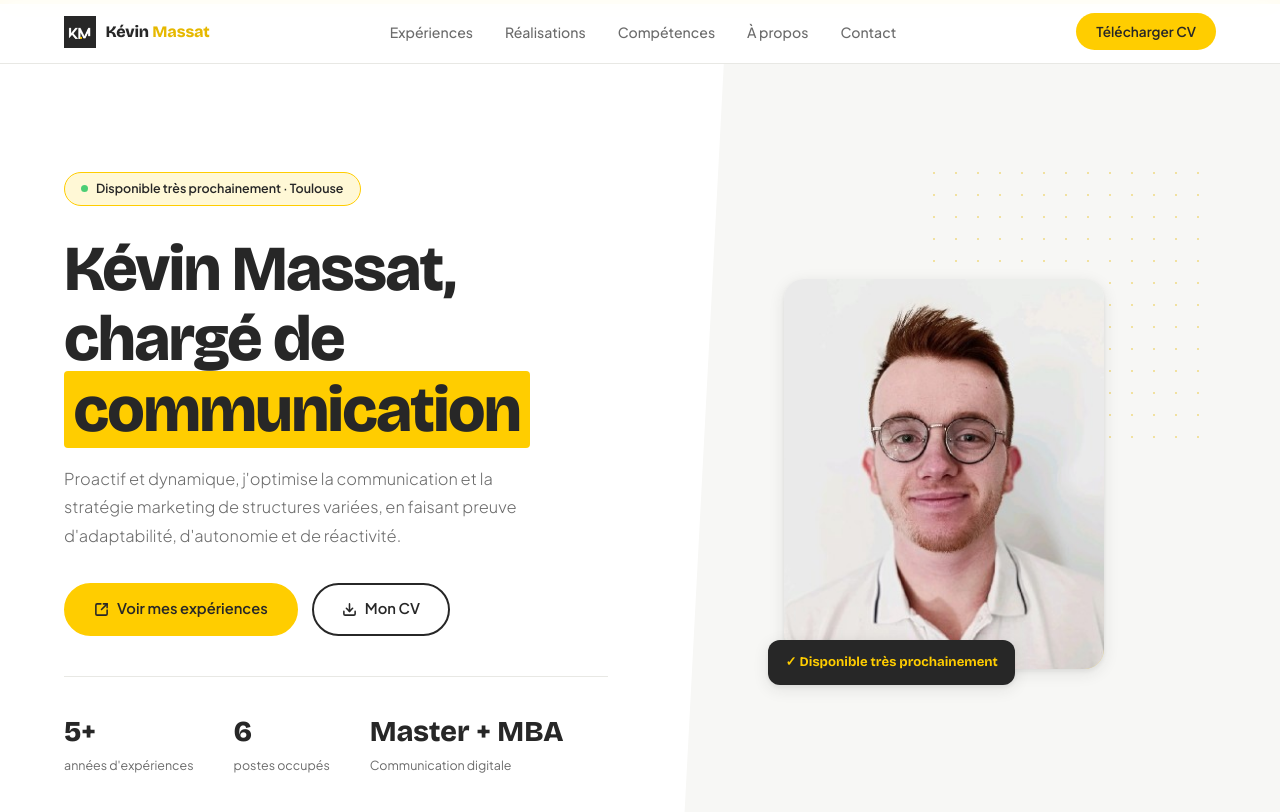
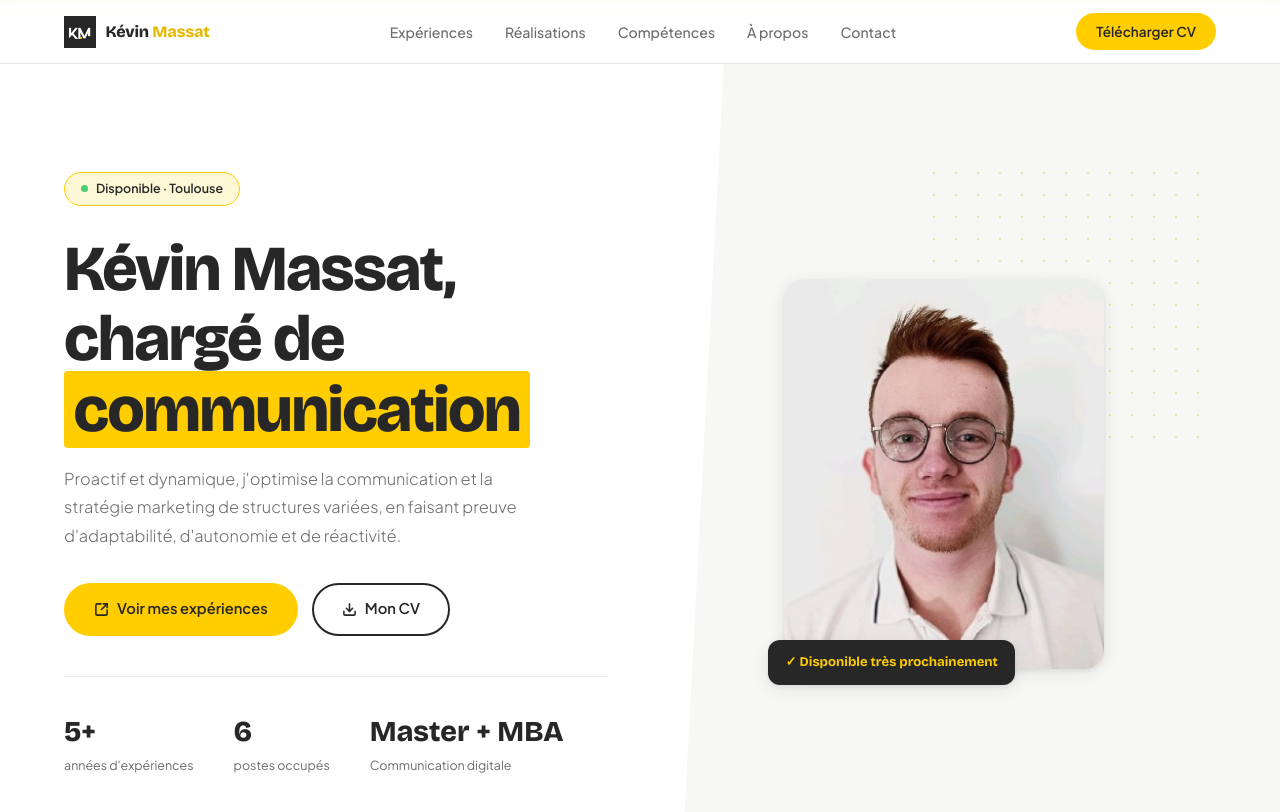
Before and after one commit to kmassat/portfolio-kevin-massat, a Jekyll site: the page built from index.html, in a window 1280 px wide and 900 px high. Shown: the top 812 px of the window. Built offline with Jekyll 4.4.1, drawn with Linux system fonts in a browser that asks for light colours.

Commit message:
Update 🏠 Accueil & Compétences “textes”

```diff
--- a/_data/accueil.yml
+++ b/_data/accueil.yml
@@ -1,11 +1,11 @@
-badge: "Disponible très prochainement · Toulouse"
-titre: "Kévin Massat,<br>chargé de <em>communication</em>"
-sous_titre: "Proactif et dynamique, j'optimise la communication et la stratégie marketing de structures variées, en faisant preuve d'adaptabilité, d'autonomie et de réactivité."
-lien_cv: "https://acrobat.adobe.com/id/urn:aaid:sc:EU:18551f05-b2a7-45f2-8be4-f11be752ca26"
-email: "kevin.massat82@gmail.com"
-tel_brut: "0629090692"
-tel_format: "06.29.09.06.92"
-linkedin: "https://www.linkedin.com/in/kevin-massat/"
+badge: Disponible · Toulouse
+titre: Kévin Massat,<br>chargé de <em>communication</em>
+sous_titre: Proactif et dynamique, j'optimise la communication et la stratégie marketing de structures variées, en faisant preuve d'adaptabilité, d'autonomie et de réactivité.
+lien_cv: https://acrobat.adobe.com/id/urn:aaid:sc:EU:18551f05-b2a7-45f2-8be4-f11be752ca26
+email: kevin.massat82@gmail.com
+tel_brut: '0629090692'
+tel_format: 06.29.09.06.92
+linkedin: https://www.linkedin.com/in/kevin-massat/
 apropos_1: "Passionné de communication depuis mes premières années d'études, j'ai eu la chance de traverser des univers très différents : du <strong>sport associatif</strong> au <strong>monde bancaire</strong>, en passant par <strong>l'événementiel et le voyage</strong> avec le Groupe CTA. Chaque secteur m'a appris une chose essentielle : adapter le message à son audience est toujours plus efficace qu'un contenu générique."
 apropos_2: "Mes formations (<strong>Master Management du sport, option Communication digitale</strong> au TSM, puis <strong>MBA Communication et Marketing Digital</strong> à l'ISCOM Toulouse) m'ont donné une solide base théorique. C'est sur le terrain que j'ai développé mes réflexes : gérer l'imprévu, produire vite et collaborer efficacement."
-apropos_3: "Aujourd'hui disponible pour un CDI, je cherche une structure où la communication est prise au sérieux, un lieu où je peux continuer à apprendre et à m'investir pleinement."
+apropos_3: Aujourd'hui disponible pour un CDI, je cherche une structure où la communication est prise au sérieux, un lieu où je peux continuer à apprendre et à m'investir pleinement.
```
